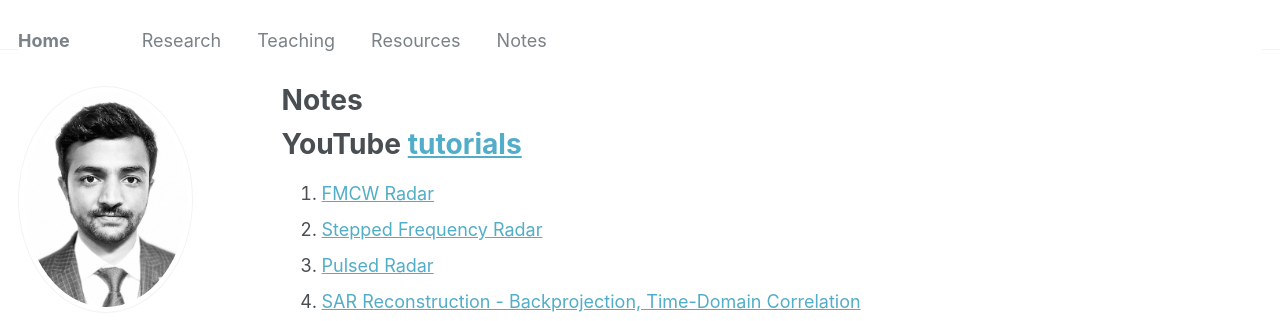
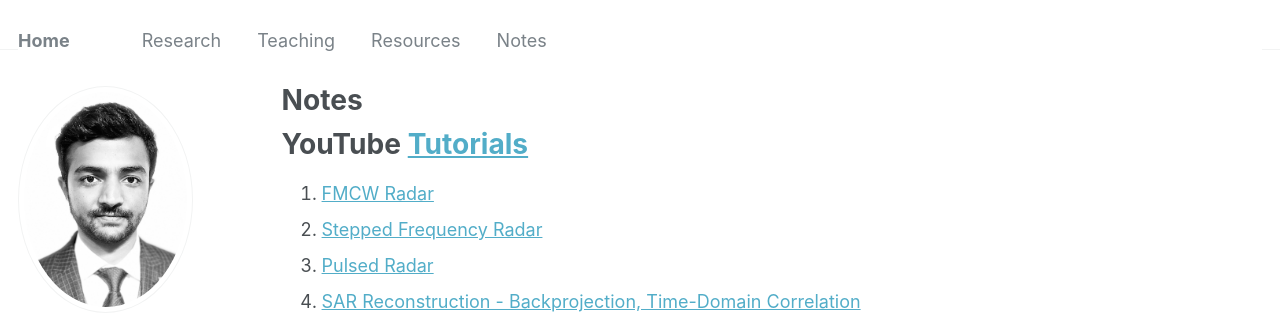
Before and after one commit to AdityaMuppala/adityamuppala.github.io, a Jekyll site: the page built from _pages/notes.md, in a window 1280 px wide. Shown: the top 321 px of the page. Built offline with Jekyll 4.4.1, drawn with Linux system fonts in a browser that asks for light colours; some web fonts are replaced.

```diff
--- a/_pages/notes.md
+++ b/_pages/notes.md
@@ -5,7 +5,7 @@ permalink: /notes/
 author_profile: true
 ---
 
-# YouTube [tutorials](https://www.youtube.com/@adityavarmamuppala437/videos)
+# YouTube [Tutorials](https://www.youtube.com/@adityavarmamuppala437/videos)
 
 1. [FMCW Radar](https://adityamuppala.github.io/assets/YouTube_Notes/FMCW_YouTube.pdf)
 2. [Stepped Frequency Radar](https://adityamuppala.github.io/assets/YouTube_Notes/Stepped_Frequency_YouTube.pdf)
```
